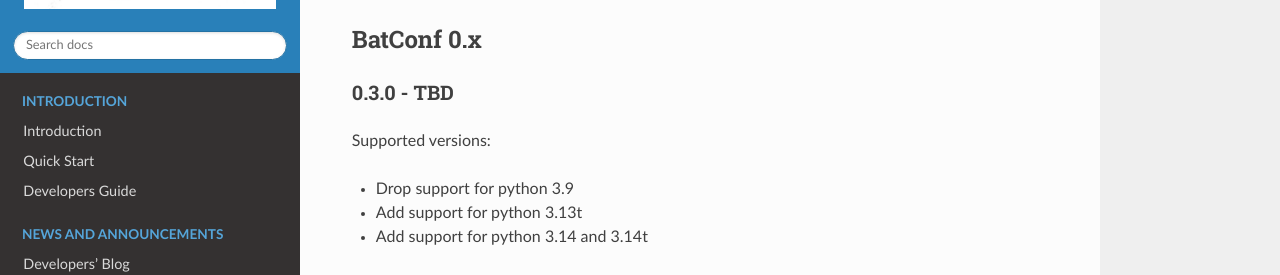
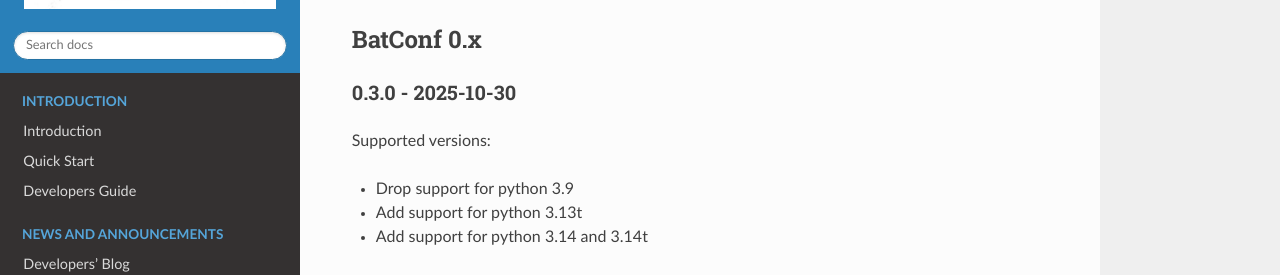
Before and after one commit to lundybernard/batconf, a Sphinx documentation site: the page built from docs/source/changelog.rst, in a window 1280 px wide and 900 px high. Shown: the part 209-484 px from the top of the window. Built offline with Sphinx 7.4.7 and the Read the Docs theme 3.1.0, drawn with Linux system fonts in a browser that asks for light colours; pages that are not in the unit, such as notebooks, are missing from menus.

```diff
--- a/docs/source/changelog.rst
+++ b/docs/source/changelog.rst
@@ -23,7 +23,7 @@ BatConf 0.x
 .. _v0.3.0:
 
 ------------------
-0.3.0 - TBD
+0.3.0 - 2025-10-30
 ------------------
 
 Supported versions:
--- a/pyproject.toml
+++ b/pyproject.toml
@@ -4,7 +4,7 @@ build-backend = "hatchling.build"
 
 [project]
 name = "batconf"
-version = "0.3.0+dev"
+version = "0.3.0"
 description = "Application configuration tool from the BAT project"
 authors = [
     {name = 'Lundy Bernard', email = 'lundy.bernard@gmail.com'},
```
